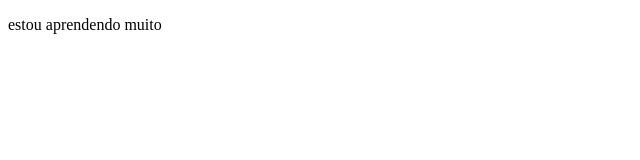
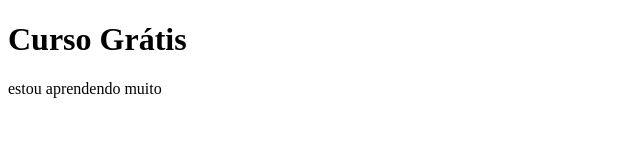
Before and after one commit to Pauloguilherme3/Projeto-site, a plain HTML site: page index.html in a window 1280 px wide. Shown: the whole page, without its empty margins (0-640 px from the left). Drawn offline with Linux system fonts and the light colour scheme.

Commit message:
dfasd
fasdf

```diff
--- a/index.html
+++ b/index.html
@@ -7,8 +7,14 @@
     <title>Titulo do site</title>
 </head>
 <body>
-    <title>me beija</title>
-        <p>estou aprendendo muito</p>
-    <title>nossa facil de mais</title>
+    <main>
+        <header>
+            <title>me beija</title>
+            <h1>Curso Grátis</h1>
+            <p>estou aprendendo muito</p>
+            <title>nossa facil de mais</title>
+        </header>
+    </main>
+
 </body>
 </html>
```
